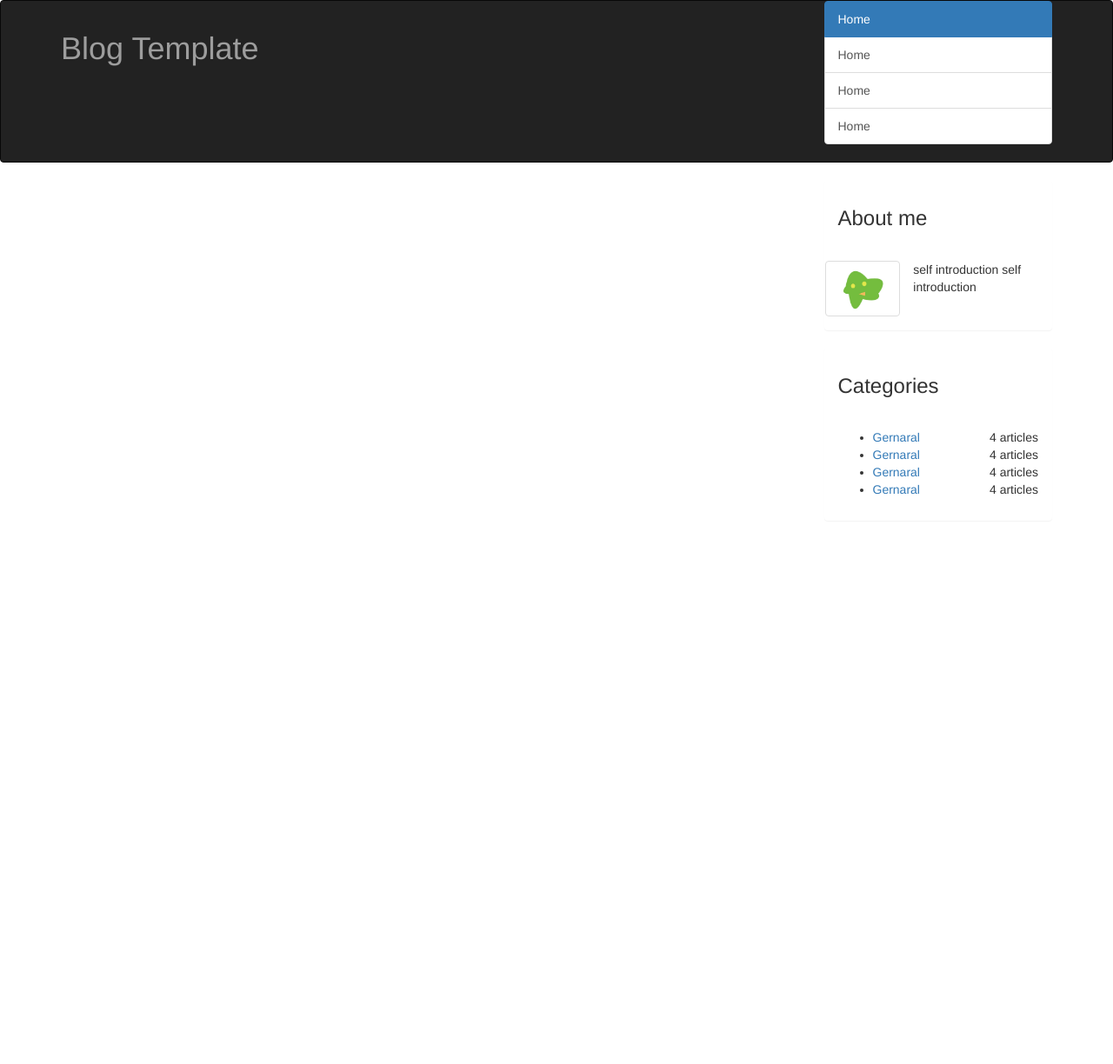
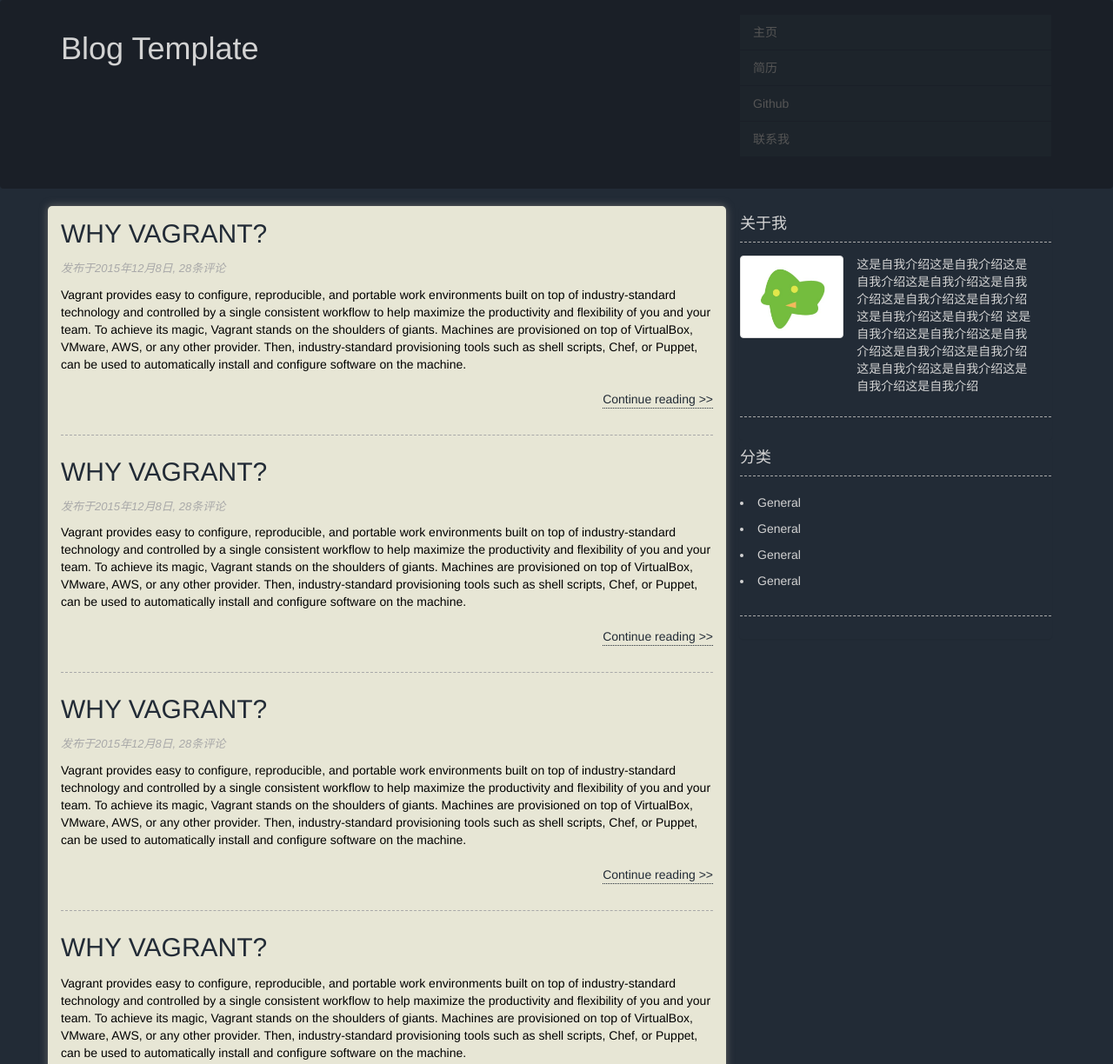
Before and after one commit to roryblucky/myblog, a plain HTML site: page views/index.html in a window 1280 px wide. Shown: the top 1224 px of the page at 87% size. Before the commit the page ends 800 px from the top, so only its background shows below. Drawn offline with Linux system fonts and the light colour scheme.

Commit message:
update the page and css

```diff
--- a/static/css/main.css
+++ b/static/css/main.css
@@ -0,0 +1,113 @@
+body {
+    background: rgb(34, 43, 54);
+    color: lightgray;
+    font-family: Helvetica, 'Hiragino Sans GB', 'Microsoft Yahei', '微软雅黑', Arial, sans-serif;
+}
+
+a {
+    color: rgb(34, 43, 54);
+}
+
+a:hover {
+    text-decoration: none;
+}
+
+a:focus {
+    text-decoration: none;
+}
+
+h2, h4 {
+    margin: 0;
+}
+
+.list-group-item:first-child {
+    border-top-left-radius: 0;
+    border-top-right-radius: 0;
+}
+
+.list-group-item:last-child {
+    border-bottom-left-radius: 0;
+    border-bottom-right-radius: 0;
+}
+
+.list-group-item {
+    background: rgb(29, 36, 43);
+    border: 1px rgb(26, 31, 39) solid;
+}
+
+.list-group > a:hover {
+    background: rgb(34, 43, 54);
+    color: white;
+}
+
+.list-group > a:focus {
+    background: rgb(34, 43, 54);
+}
+
+.header {
+    padding: 15px 0;
+}
+
+#navbar {
+    background: rgb(26, 31, 39);
+}
+
+#primary {
+    background: rgb(231, 230, 213);
+    border-radius: 5px;
+    -webkit-box-shadow: #666 0px 0px 10px;
+    -moz-box-shadow: #666 0px 0px 10px;
+    box-shadow: #666 0px 0px 10px;
+    color: black;
+}
+
+.title {
+    margin: 15px 0;
+}
+
+.media-body {
+    padding-bottom: 10px;
+    border-bottom: 1px dashed darkgrey;
+}
+
+.postDate {
+    color: darkgrey;
+    font-size: small;
+    font-style: italic;
+}
+
+.reading {
+    border-bottom: 1px dotted;
+    margin: 20px 0;
+}
+
+.panel {
+    background: rgb(34, 43, 54);
+    margin: 0;
+}
+
+.panel-heading {
+    padding: 10px 15px 10px 0px;
+    border-bottom: 1px dashed darkgray;
+}
+
+.panel-body {
+    border-bottom: 1px dashed darkgray;
+    margin-bottom: 25px;
+}
+
+.category {
+    padding: 0;
+}
+
+.category > li {
+    padding: 5px;
+}
+
+.category > li > a {
+    color: lightgray;
+}
+
+.category > li > a:hover {
+    color: white;
+}
--- a/views/index.html
+++ b/views/index.html
@@ -4,26 +4,22 @@
     <title>Blog</title>
     <meta name="viewport" content="width=device-width, initial-scale=1">
     <link rel="stylesheet" type="text/css" href="../static/framework/bootstrap/css/bootstrap.min.css">
-    <!--<link rel="stylesheet" type="text/css" href="framework/bootstrap/css/bootstrap-theme.min.css">-->
     <link rel="stylesheet" type="text/css" href="../static/css/main.css">
     <script type="text/javascript" src="../static/js/jquery-2.1.4.min.js"></script>
-    <script type="text/javascript" src="../static/framework/bootstrap/js/bootstrap.min.js"></script>
 </head>
 <body>
-<nav class="navbar navbar-inverse">
+<nav id="navbar" class="navbar">
     <div class="container">
-        <div class="row">
-            <div class="col-xs-9 col-sm-9 col-md-9">
-                <span class="navbar-brand">
-                    <h1>Blog Template</h1>
-                </span>
+        <div class="header row">
+            <div class="col-xs-8 col-sm-8 col-md-8">
+                <h1>Blog Template</h1>
             </div>
-            <div class="col-xs-3 col-sm-3 col-md-3 ">
+            <div class="col-xs-4 col-sm-4 col-md-4 ">
                 <div class="list-group">
-                    <a href="#" class="list-group-item active">Home</a>
-                    <a href="#" class="list-group-item">Home</a>
-                    <a href="#" class="list-group-item">Home</a>
-                    <a href="#" class="list-group-item">Home</a>
+                    <a href="#" class="list-group-item">主页</a>
+                    <a href="#" class="list-group-item">简历</a>
+                    <a href="https://github.com/roryblucky" class="list-group-item">Github</a>
+                    <a href="#" class="list-group-item">联系我</a>
                 </div>
             </div>
         </div>
@@ -31,34 +27,121 @@
 </nav>
 <div class="container">
     <div class="row">
-        <div class="col-xs-9 col-sm-9 col-md-9 ">
+        <div id="primary" class="col-xs-8 col-sm-8 col-md-8 ">
+            <main id="main" role="main">
+                <ul class="media-list">
+                    <li class="media-body">
+                        <div class="title">
+                            <a href="#" class="media-heading">
+                                <h2>WHY VAGRANT?</h2>
+                            </a>
+                        </div>
 
+                        <p class="postDate">发布于2015年12月8日, 28条评论</p>
+                        <article class="article">
+                            Vagrant provides easy to configure, reproducible, and portable work environments built on
+                            top of industry-standard technology and controlled by a single consistent workflow to help
+                            maximize the productivity and flexibility of you and your team.
+
+                            To achieve its magic, Vagrant stands on the shoulders of giants. Machines are provisioned on
+                            top of VirtualBox, VMware, AWS, or any other provider. Then, industry-standard provisioning
+                            tools such as shell scripts, Chef, or Puppet, can be used to automatically install and
+                            configure software on the machine.
+                        </article>
+                        <a href="#" class="pull-right reading">Continue reading >></a>
+                    </li>
+                </ul>
+                <ul class="media-list">
+                    <li class="media-body">
+                        <div class="title">
+                            <a href="#" class="media-heading">
+                                <h2>WHY VAGRANT?</h2>
+                            </a>
+                        </div>
+                        <p class="postDate">发布于2015年12月8日, 28条评论</p>
+                        <article class="article">
+                            Vagrant provides easy to configure, reproducible, and portable work environments built on
+                            top of industry-standard technology and controlled by a single consistent workflow to help
+                            maximize the productivity and flexibility of you and your team.
+
+                            To achieve its magic, Vagrant stands on the shoulders of giants. Machines are provisioned on
+                            top of VirtualBox, VMware, AWS, or any other provider. Then, industry-standard provisioning
+                            tools such as shell scripts, Chef, or Puppet, can be used to automatically install and
+                            configure software on the machine.
+                        </article>
+                        <a href="#" class="pull-right reading">Continue reading >></a>
+                    </li>
+                </ul>
+                <ul class="media-list">
+                    <li class="media-body">
+                        <div class="title">
+                            <a href="#" class="media-heading">
+                                <h2>WHY VAGRANT?</h2>
+                            </a>
+                        </div>
+
+                        <p class="postDate">发布于2015年12月8日, 28条评论</p>
+                        <article class="article">
+                            Vagrant provides easy to configure, reproducible, and portable work environments built on
+                            top of industry-standard technology and controlled by a single consistent workflow to help
+                            maximize the productivity and flexibility of you and your team.
+
+                            To achieve its magic, Vagrant stands on the shoulders of giants. Machines are provisioned on
+                            top of VirtualBox, VMware, AWS, or any other provider. Then, industry-standard provisioning
+                            tools such as shell scripts, Chef, or Puppet, can be used to automatically install and
+                            configure software on the machine.
+                        </article>
+                        <a href="#" class="pull-right reading">Continue reading >></a>
+                    </li>
+                </ul>
+                <ul class="media-list">
+                    <li class="media-body">
+                        <div class="title">
+                            <a href="#" class="media-heading">
+                                <h2>WHY VAGRANT?</h2>
+                            </a>
+                        </div>
+                        <article class="article">
+                            Vagrant provides easy to configure, reproducible, and portable work environments built on
+                            top of industry-standard technology and controlled by a single consistent workflow to help
+                            maximize the productivity and flexibility of you and your team.
+
+                            To achieve its magic, Vagrant stands on the shoulders of giants. Machines are provisioned on
+                            top of VirtualBox, VMware, AWS, or any other provider. Then, industry-standard provisioning
+                            tools such as shell scripts, Chef, or Puppet, can be used to automatically install and
+                            configure software on the machine.
+                        </article>
+                        <a href="#" class="pull-right reading">Continue reading >></a>
+                    </li>
+                </ul>
+            </main>
         </div>
-        <div class="col-xs-3 col-sm-3 col-md-3 ">
+        <div id="secondary" class="col-xs-4 col-sm-4 col-md-4 ">
             <div class="panel">
                 <div class="panel-heading">
-                    <h3>About me</h3>
+                    <h4>关于我</h4>
                 </div>
                 <div class="panel-body">
                     <div class="row">
                         <img src="../static/img/header.png" class="col-xs-4 col-sm-4 col-md-4 img-thumbnail"/>
 
                         <p class="col-xs-8 col-sm-8 col-md-8">
-                            self introduction self introduction
+                            这是自我介绍这是自我介绍这是自我介绍这是自我介绍这是自我介绍这是自我介绍这是自我介绍这是自我介绍这是自我介绍
+                            这是自我介绍这是自我介绍这是自我介绍这是自我介绍这是自我介绍这是自我介绍这是自我介绍这是自我介绍这是自我介绍
                         </p>
                     </div>
                 </div>
             </div>
             <div class="panel">
                 <div class="panel-heading">
-                    <h3>Categories</h3>
+                    <h4>分类</h4>
                 </div>
                 <div class="panel-body">
-                    <ul style="">
-                        <li><a href="#">Gernaral</a><span class="pull-right">4 articles</span></li>
-                        <li><a href="#">Gernaral</a><span class="pull-right">4 articles</span></li>
-                        <li><a href="#">Gernaral</a><span class="pull-right">4 articles</span></li>
-                        <li><a href="#">Gernaral</a><span class="pull-right">4 articles</span></li>
+                    <ul class="category">
+                        <li><a href="#">General</a></li>
+                        <li><a href="#">General</a></li>
+                        <li><a href="#">General</a></li>
+                        <li><a href="#">General</a></li>
                     </ul>
                 </div>
             </div>
```
